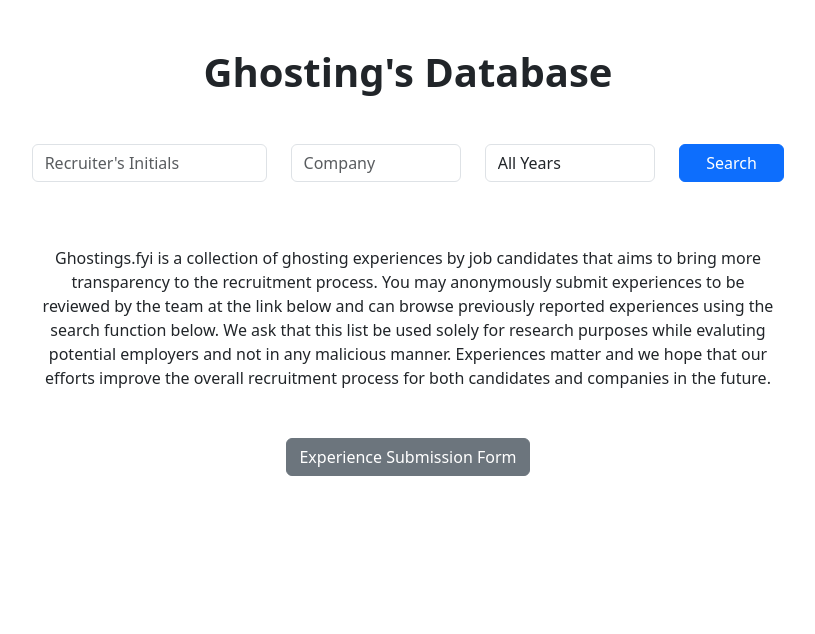
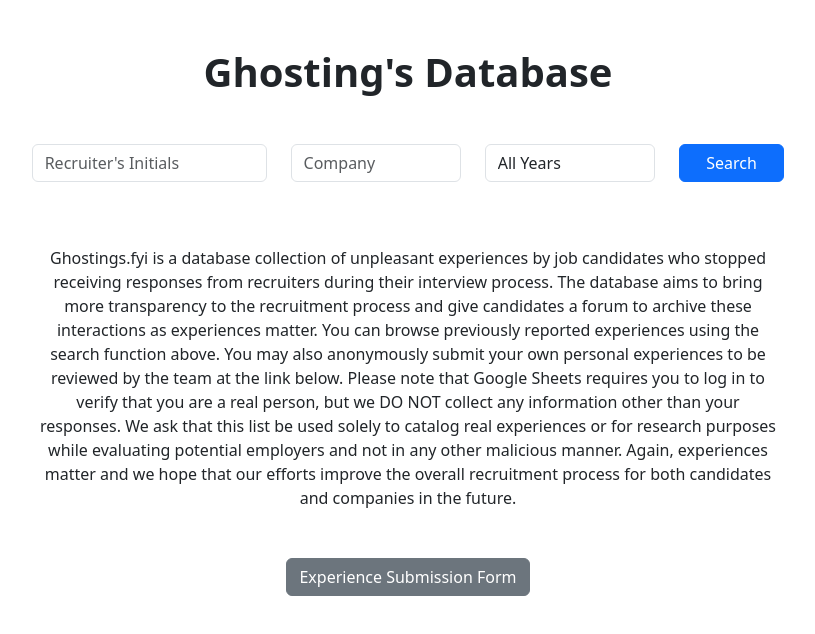
Before and after one commit to BearGiant2024/visa-salary-app, a React (Create React App) app: page / in a window 1280 px wide. Shown: the top 634 px of the page, without its empty margins (232-1047 px from the left). Built offline with nearby package versions, Linux system fonts and the light colour scheme.

Commit message:
Update App.js

```diff
--- a/src/App.js
+++ b/src/App.js
@@ -181,15 +181,19 @@
           </div>
         )}
         <p className="text-center col-lg-8 mx-auto my-5">
-          Ghostings.fyi is a collection of ghosting experiences by job
-          candidates that aims to bring more transparency to the recruitment
-          process. You may anonymously submit experiences to be reviewed by the
-          team at the link below and can browse previously reported experiences
-          using the search function below. We ask that this list be used solely
-          for research purposes while evaluting potential employers and not in
-          any malicious manner. Experiences matter and we hope that our efforts
-          improve the overall recruitment process for both candidates and
-          companies in the future.
+          Ghostings.fyi is a database collection of unpleasant experiences by job
+          candidates who stopped receiving responses from recruiters during their
+          interview process. The database aims to bring more transparency to the
+          recruitment process and give candidates a forum to archive these interactions
+          as experiences matter. You can browse previously reported experiences
+          using the search function above. You may also anonymously submit your own
+          personal experiences to be reviewed by the team at the link below. Please note
+          that Google Sheets requires you to log in to verify that you are a real person,
+          but we DO NOT collect any information other than your responses. We ask that
+          this list be used solely to catalog real experiences or for research purposes
+          while evaluating potential employers and not in any other malicious manner.
+          Again, experiences matter and  we hope that our efforts improve the overall
+          recruitment process for both candidates and companies in the future.
         </p>
         <div className="row">
           <Button
```
